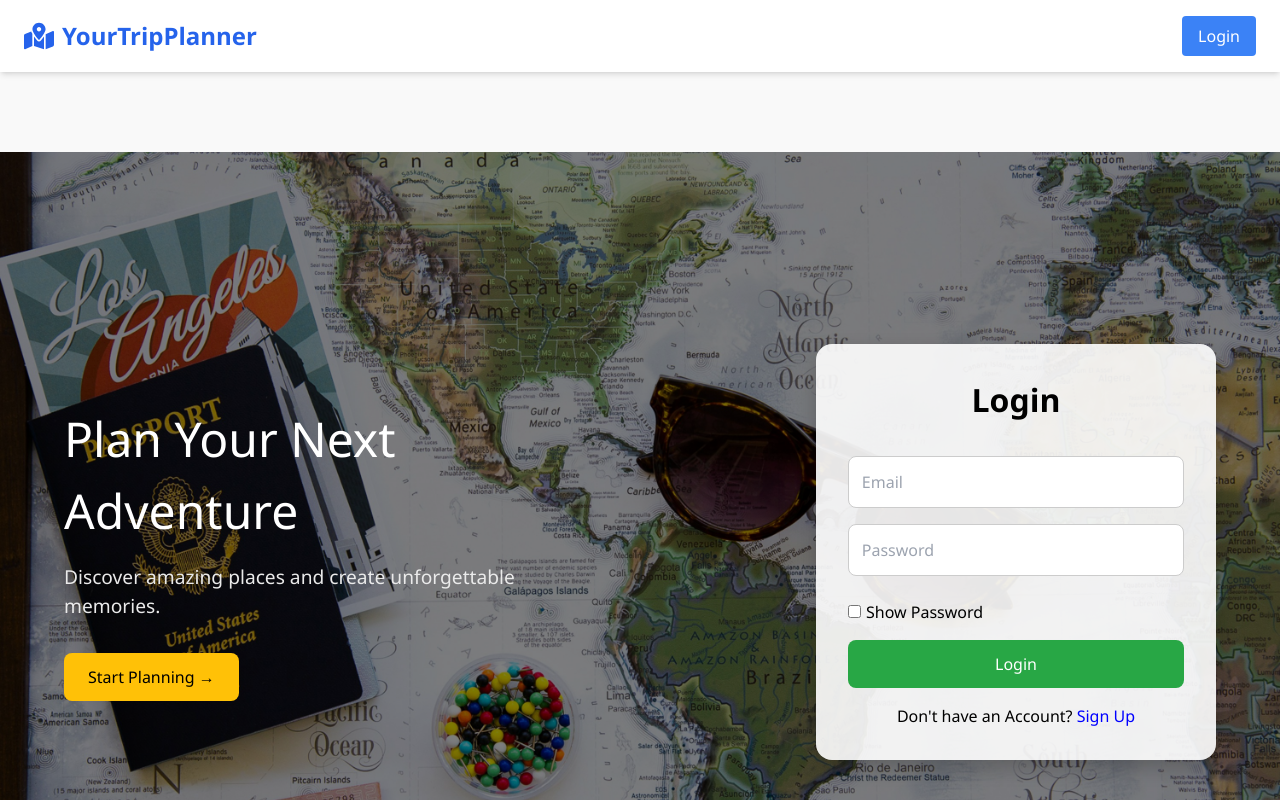
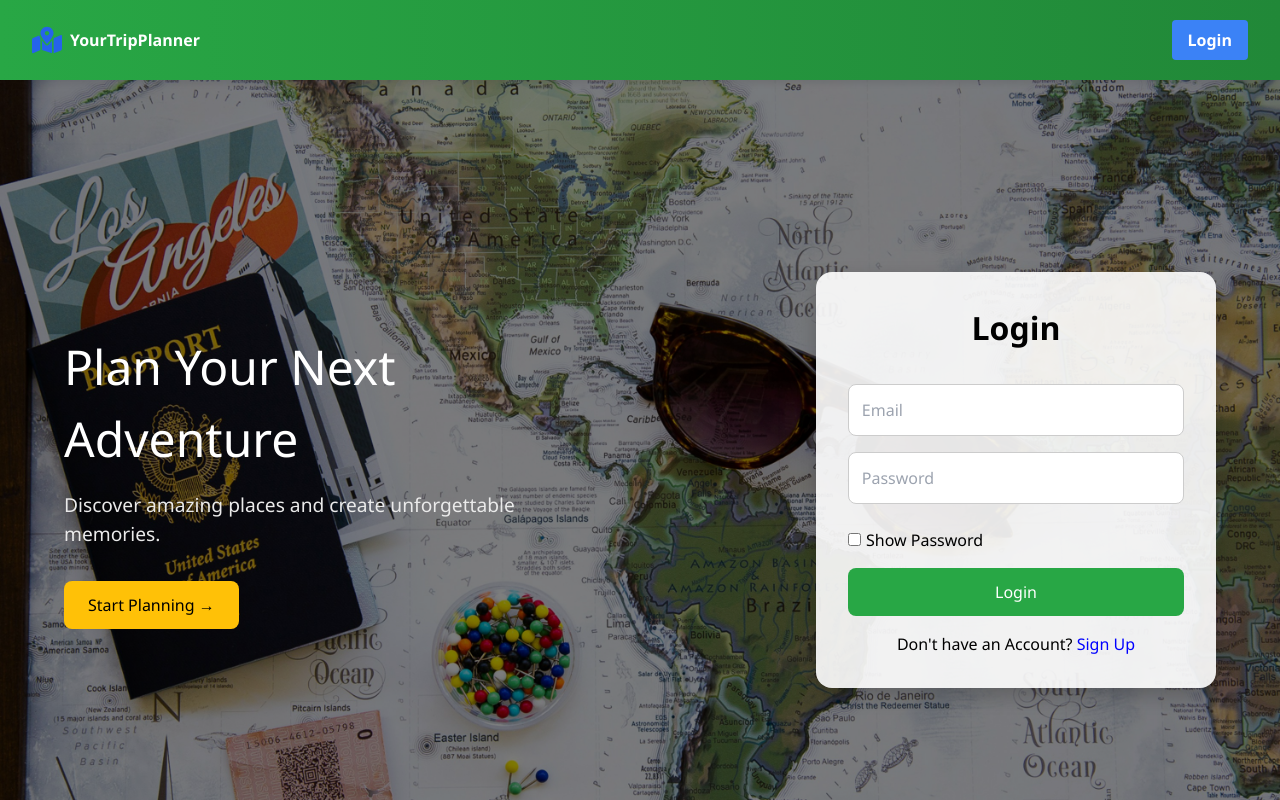
Before and after one commit to code-well0/trip-planner, a React (Create React App) app: page /login in a window 1280 px wide. Shown: the top 800 px of the page. Built offline with nearby package versions, Linux system fonts and the light colour scheme.

Commit message:
fixed navbar styling

```diff
--- a/src/Components/Navbar.css
+++ b/src/Components/Navbar.css
@@ -12,6 +12,7 @@
   box-shadow: 0 2px 8px rgba(0, 0, 0, 0.1);
   color: rgb(124, 238, 155);
   gap: 1.5rem;
+  height: 80px;
 }
 
 .nav-links {
--- a/src/Components/Navbar.jsx
+++ b/src/Components/Navbar.jsx
@@ -12,7 +12,7 @@ const Navbar = ({ isLoggedIn }) => {
   };
 
   return (
-    <nav className="flex items-center justify-between px-6 py-4 bg-white shadow-md font-inter">
+    <nav className=" navbar flex items-center justify-between px-6 py-4 bg-white shadow-md font-inter">
       {/* 🔰 Brand Logo */}
       <div className="flex items-center gap-2 text-2xl font-bold text-blue-600">
         <FaMapMarkedAlt className="text-3xl" />
```
